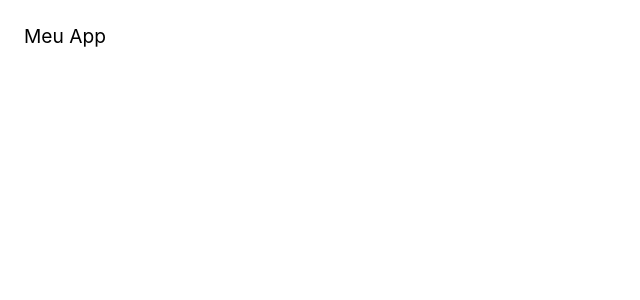
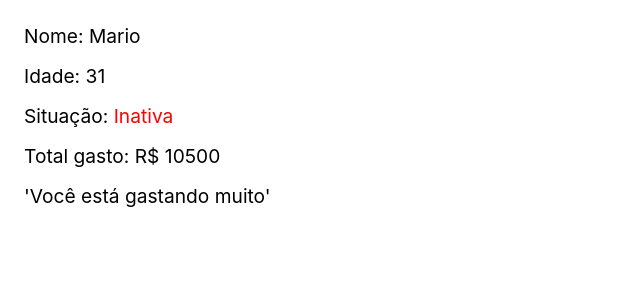
Before and after one commit to JoelSpinelli/ReactCompleto-old, a React (Create React App) app in the folder appreact/: page / in a window 1280 px wide. Shown: the top 300 px of the page, without its empty margins (0-640 px from the left). Built offline with nearby package versions, Linux system fonts and the light colour scheme; the HTML template or start-up script is replaced by a standard one.

Commit message:
JSX - Exercício

```diff
--- a/appreact/src/App.js
+++ b/appreact/src/App.js
@@ -1,11 +1,49 @@
 import React from 'react';
 
+// Mostre os dados da aplicação, como aprensetado no vídeo
+// Não utilize CSS externo, use o style para mudar as cores
+// Se a situação estiver ativa pinte de verde, inativa vermelho
+// Se o gasto for maior que 10000 mostre uma mensagem
+const luana = {
+  cliente: "Luana",
+  idade: 27,
+  compras: [
+    { nome: "Notebook", preco: "R$ 2500" },
+    { nome: "Geladeira", preco: "R$ 3000" },
+    { nome: "Smartphone", preco: "R$ 1500" },
+  ],
+  ativa: true,
+};
+
+const mario = {
+  cliente: "Mario",
+  idade: 31,
+  compras: [
+    { nome: "Notebook", preco: "R$ 2500" },
+    { nome: "Geladeira", preco: "R$ 3000" },
+    { nome: "Smartphone", preco: "R$ 1500" },
+    { nome: "Guitarra", preco: "R$ 3500" },
+  ],
+  ativa: false,
+};
+
 const App = () => {
+  const dados = mario;
+  const total = dados.compras
+    .map((item) => Number(item.preco.replace("R$ ", "")))
+    .reduce((a, b) => a + b);
   return (
-    <div>
-      Meu App
-    </div>
+    <>
+      <p>Nome: {dados.cliente}</p>
+      <p>Idade: {dados.idade}</p>
+      <p>
+        Situação:{' '}
+        <span style={{color: dados.ativa ? 'green' : 'red'}}>{dados.ativa ? "Ativa" : "Inativa"}</span>
+      </p>
+      <p>Total gasto: R$ {total}</p>
+      {total > 10000 && <p>'Você está gastando muito'</p>}
+    </>
   );
-}
+};
 
 export default App;
```
